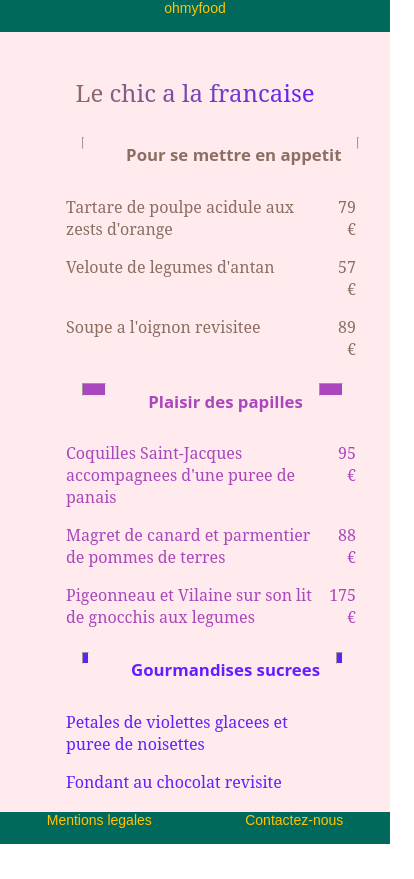
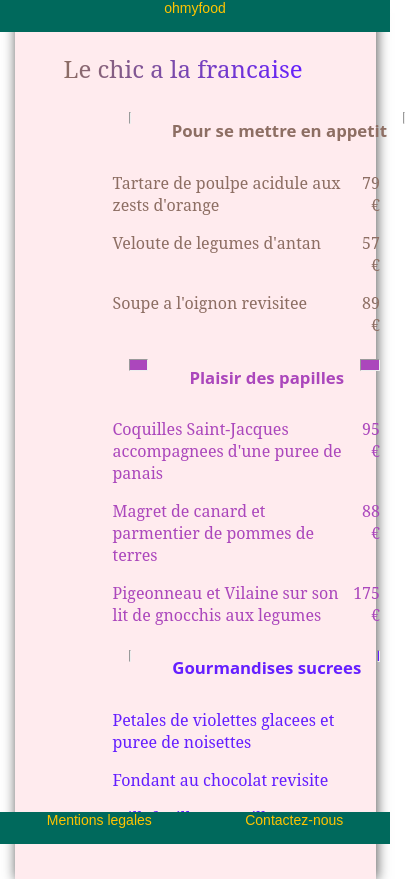
Before and after one commit to arseneRuben/ohmyfoodRepository, a website: page chic.html in a window 390 px wide. Shown: the whole page, 414 px wide, since content can reach past the window. Before the commit the page ends 844 px from the top, so only its background shows below. Drawn offline with Linux system fonts and the light colour scheme.

Commit message:
commit_finalisation
finalisation

```diff
--- a/sass/main.scss
+++ b/sass/main.scss
@@ -177,6 +177,7 @@ a {
     $hr_height : 20%;
 
     margin:auto;
+    margin-top: 2rem;
     padding: 3rem 2rem 3rem 2rem;
     vertical-align: center;
     background-color: #EEEEEE;
@@ -256,7 +257,9 @@ a {
 
   }
   &__chic {
-    padding: 3rem 2rem 3rem 2rem;
+    margin:auto;
+    margin-top: 2rem;
+    padding: 3rem 2rem 1rem 2rem;
     box-shadow: 1px 1px 12px #555;
     background-color: #ffebee;
     text-align: center;
@@ -340,7 +343,8 @@ a {
 
   }
   &__palette {
-    padding: 0rem 6rem 4rem 2rem;
+
+    padding: 1rem 6rem 4rem 2rem;
     $begincolor_b : #0c630f;
     $endcolor_b : #CCFF90;
     background-color: #E8F5E9;
@@ -678,16 +682,18 @@ body {
       }
 
       &__chic {
-        padding: 3.5rem 0rem 0rem 0rem;
-        width: 100%;
-        margin: 0 0 0 0;
+        margin: auto;
+
+      padding: 2rem 3.5rem 3rem 2rem;
+      width: 70%;
+      font-size: 0.8rem;
         span b{
           font: 1.5rem "serif", sans-serif;
         }
         table tr {
         td:nth-child(odd){
           text-align: left;
-          width: 90%;
+          width: 100%;
           padding: 1rem 0rem 0 0rem;
         }
         td:nth-child(even){
@@ -699,15 +705,27 @@ body {
           padding: 1rem 0rem 0 1rem;
         }
         }
+        &__banner {
+          td {
 
+
+          hr {
+            height: 20%;
+            margin-top: 3%;
+            width: 40%;
+
+          }
+        }
       }
 
       &__note {
-        padding: 0 1rem 3rem 1rem;
-        width: 80%;
+      margin: 0rem 1rem 3rem 3rem;
+      padding: 0rem 1rem 3rem 3rem;
+      width: 70%;
+      font-size: 1.0rem;
 
-
-        table tr {
+        table  tr {
+          //width: 90%;
           margin: auto;
         td:nth-child(odd){
           text-align: left;
@@ -723,6 +741,7 @@ body {
           padding: 1rem 2rem 0 1rem;
         }
         }
+
 
       }
 
@@ -771,7 +790,7 @@ body {
     }
 
 
-
+    }
 
 }
 }
@@ -802,10 +821,10 @@ body {
 
 .line {
   display: inline-block;
-  width: 15px;
-  height: 15px;
-  border-radius: 15px;
-  background-color: orange;
+  width: 10px;
+  height: 10px;
+  border-radius: 10px;
+  background-color: #FFEB3B;
 }
 
 .load-3 .line:nth-last-child(1) {
```
Also changed, not shown: styles/layout.css, 1 other file.
